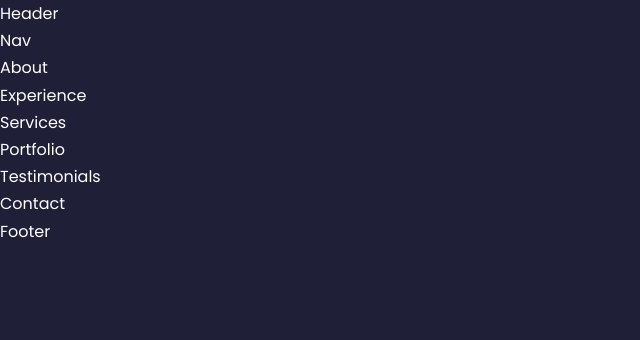
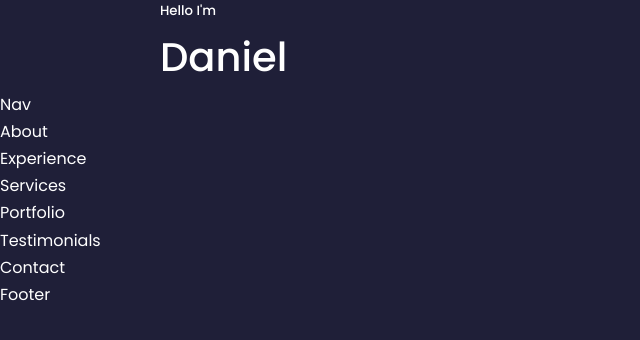
Before and after one commit to BNAStudio/portfolio-react, a React (Vite) app: page / in a window 1280 px wide. Shown: the top 340 px of the page, without its empty margins (0-640 px from the left). Built offline with nearby package versions, Linux system fonts and the light colour scheme.

Commit message:
feat(core): adding .eslinttr rule
adding non unescaped entities rule on .eslintrc config

```diff
--- a/src/components/Header/Header.jsx
+++ b/src/components/Header/Header.jsx
@@ -1,7 +1,14 @@
 // import PropTypes from "prop-types";
 
 const Header = () => {
-	return <div>Header</div>;
+	return (
+		<header>
+			<div className="container header__container">
+				<h5>Hello I'm</h5>
+				<h1>Daniel</h1>
+			</div>
+		</header>
+	);
 };
 
 Header.propTypes = {};
```
Also changed, not shown: .eslintrc.cjs.
